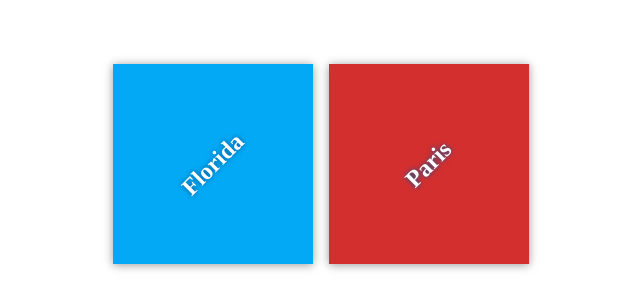
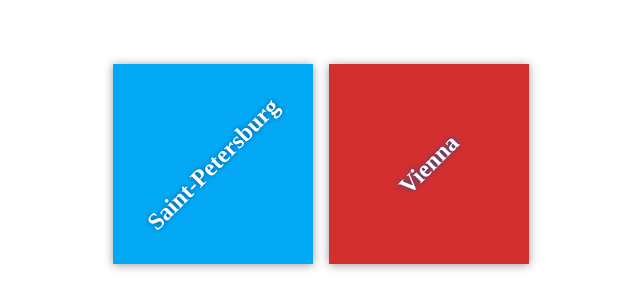
Before and after one commit to igordefo/my-travel-plans, a plain HTML site: page index.html in a window 1280 px wide. Shown: the part 236-544 px from the top of the page, without its empty margins (319-959 px from the left). Drawn offline with Linux system fonts and the light colour scheme; files that its build step writes are made by us from their sources.

Commit message:
Change my destination

```diff
--- a/index.html
+++ b/index.html
@@ -11,11 +11,11 @@
     <div class="container">
         <div class="destination-container">
             <div class="destination" id="florida">
-                <h2>Florida</h2>
+                <h2>Saint-Petersburg</h2>
             </div>
 
             <div class="destination" id="paris">
-                <h2>Paris</h2>
+                <h2>Vienna</h2>
             </div>
         </div>
     </div>
```
